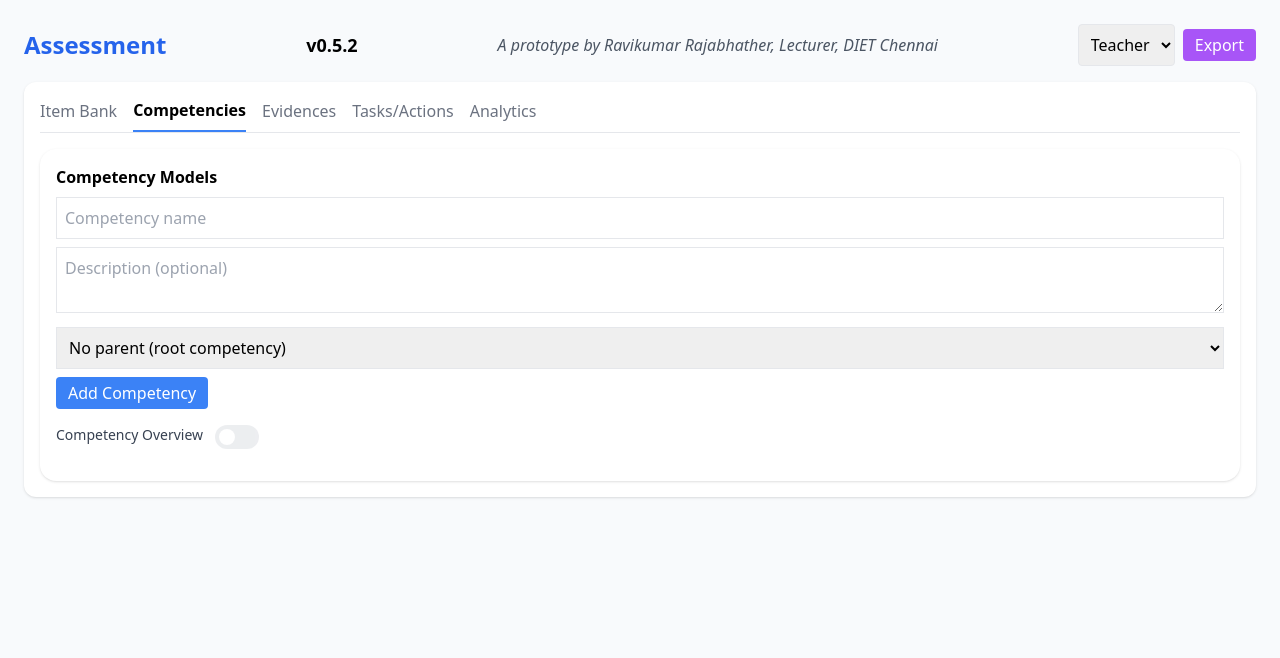
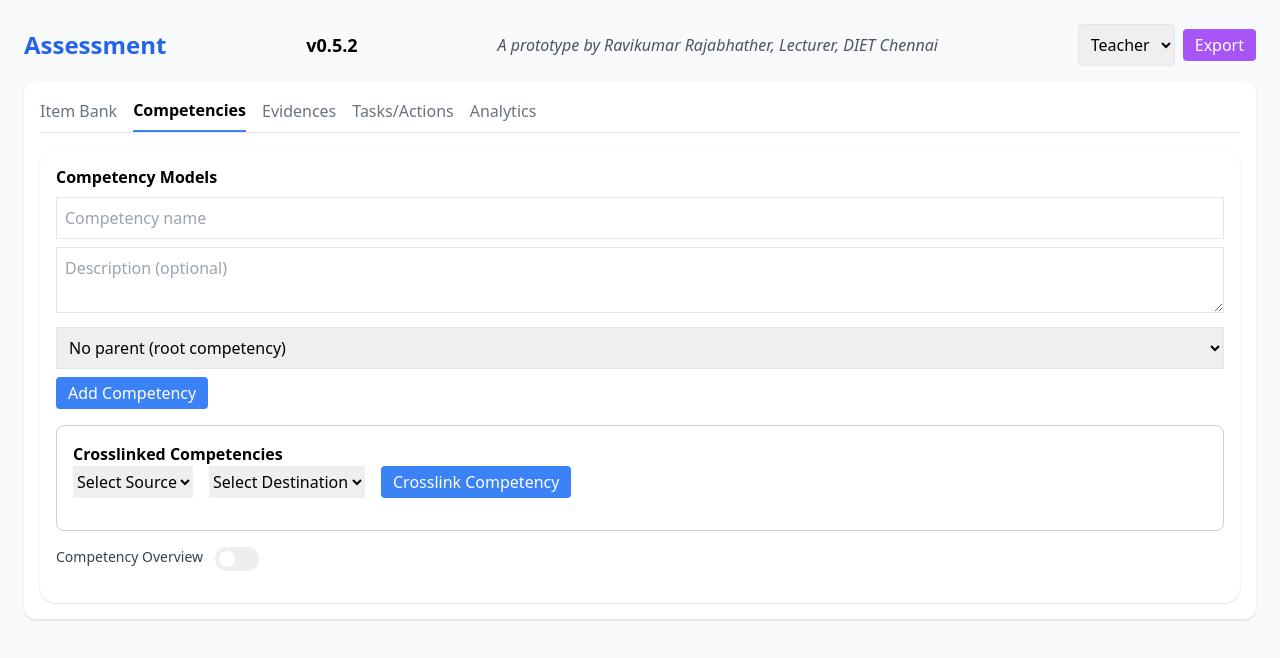
Before and after one commit to rvkmar/ecd-assessment, a React (Vite) app: page / in a window 1280 px wide. Both pictures are taken after a click on the button "Competencies". Shown: the top 658 px of the page. Built offline with nearby package versions, Linux system fonts and the light colour scheme.

Commit message:
crosslinked competencies with chart

```diff
--- /dev/null
+++ b/src/components/CompetencyLinker.jsx
@@ -0,0 +1,149 @@
+import React, { useState, useEffect, useRef } from "react";
+import { loadDB, saveDB } from "../utils/db";
+
+const CompetencyLinker = ({ competencies = [], onLinksChange }) => {
+  const [links, setLinks] = useState([]);
+  const [source, setSource] = useState("");
+  const [destination, setDestination] = useState("");
+  const [modalIndex, setModalIndex] = useState(null);
+  const initialized = useRef(false);
+
+  useEffect(() => {
+    if (!initialized.current) {
+      const db = loadDB();
+      let savedLinks = db.competencyLinks || [];
+
+      savedLinks = savedLinks.filter(
+        (l) =>
+          competencies.some((c) => c.id === l.sourceId) &&
+          competencies.some((c) => c.id === l.destId)
+      );
+
+      setLinks(savedLinks);
+      if (onLinksChange) onLinksChange(savedLinks);
+
+      db.competencyLinks = savedLinks;
+      saveDB(db);
+
+      initialized.current = true;
+    }
+  }, [competencies, onLinksChange]);
+
+  const persistLinks = (updatedLinks) => {
+    const db = loadDB();
+    db.competencyLinks = updatedLinks;
+    saveDB(db);
+    setLinks(updatedLinks);
+    if (onLinksChange) onLinksChange(updatedLinks);
+  };
+
+  const handleLink = () => {
+    if (source && destination && source !== destination) {
+      const newLink = { sourceId: source, destId: destination };
+      const updatedLinks = [...links, newLink];
+      persistLinks(updatedLinks);
+      setSource("");
+      setDestination("");
+    }
+  };
+
+  const handleRemove = (index) => {
+    const updatedLinks = links.filter((_, i) => i !== index);
+    persistLinks(updatedLinks);
+  };
+
+  const isLinkDisabled = !source || !destination || source === destination;
+
+  // Build label like cm1:..., cm2:..., cm1:Level1:..., cm1:Level2:...
+  const buildLabel = (c) => {
+    if (!c) return "";
+
+    // Walk up to the root to determine depth
+    let depth = 0;
+    let current = c;
+    let root = c;
+    while (current && current.parentId) {
+      depth++;
+      root = competencies.find((p) => p.id === current.parentId) || root;
+      current = competencies.find((p) => p.id === current.parentId);
+    }
+
+    // Determine root prefix
+    let rootPrefix = "";
+    if (root && root.name) {
+      if (root.name.toLowerCase().includes("oneself")) rootPrefix = "cm1";
+      if (root.name.toLowerCase().includes("others")) rootPrefix = "cm2";
+    }
+
+    if (depth === 0) {
+      return `${rootPrefix}:${c.name}`;
+    }
+
+    return `${rootPrefix}:Level${depth}:${c.name}`;
+  };
+
+  const formatLabel = (c) => buildLabel(c);
+
+  return (
+    <div className="competency-linker" style={{ marginTop: "1rem", padding: "1rem", border: "1px solid #ccc", borderRadius: "8px" }}>
+      <h3 className="font-semibold">Crosslinked Competencies</h3>
+
+      <div style={{ display: "flex", gap: "1rem", marginBottom: "1rem" }}>
+        <select value={source} onChange={(e) => setSource(e.target.value)}>
+          <option value="">Select Source</option>
+          {competencies.map((c) => (
+            <option key={c.id} value={c.id}>{formatLabel(c)}</option>
+          ))}
+        </select>
+
+        <select value={destination} onChange={(e) => setDestination(e.target.value)}>
+          <option value="">Select Destination</option>
+          {competencies.map((c) => (
+            <option key={c.id} value={c.id}>{formatLabel(c)}</option>
+          ))}
+        </select>
+
+        <button onClick={handleLink} disabled={isLinkDisabled} className="px-3 py-1 bg-blue-500 text-white rounded">
+          Crosslink Competency
+        </button>
+      </div>
+
+      <div className="linked-competencies">
+        {/* <h4>Crosslinked Competencies</h4> */}
+        <ul>
+          {links.map((l, idx) => {
+            const src = competencies.find((c) => c.id === l.sourceId);
+            const dest = competencies.find((c) => c.id === l.destId);
+            return (
+              <li key={idx} className="flex items-center gap-2">
+                {formatLabel(src)} → {formatLabel(dest)}
+                <button onClick={() => setModalIndex(idx)} className="text-xs bg-red-500 text-white px-2 py-0.5 rounded">
+                  Remove
+                </button>
+              </li>
+            );
+          })}
+        </ul>
+      </div>
+
+      {modalIndex !== null && (
+        <div className="fixed inset-0 flex items-center justify-center bg-black bg-opacity-30 z-50">
+          <div className="bg-white p-4 rounded shadow-md w-64 relative z-50">
+            <h4 className="font-semibold mb-2">Confirm Delete</h4>
+            <p className="mb-4">Remove this link?</p>
+            <div className="flex justify-end gap-2">
+              <button className="px-3 py-1 bg-gray-300 rounded" onClick={() => setModalIndex(null)}>
+                Cancel
+              </button>
+              <button className="px-3 py-1 bg-red-500 text-white rounded" onClick={() => { handleRemove(modalIndex); setModalIndex(null); }}>
+                Remove
+              </button>
+            </div>
+          </div>
+        </div>
+      )}
+    </div>
+  );
+};
+
+export default CompetencyLinker;
--- a/src/components/CompetencyModelBuilder.jsx
+++ b/src/components/CompetencyModelBuilder.jsx
@@ -4,83 +4,10 @@ import { loadDB, saveDB, renumberRootCompetencies } from "../utils/db";
 import Modal from "./Modal";
 import Card from "./Card";
 
-// competency model graph view
-import ReactFlow, { Background } from "reactflow";
-import "reactflow/dist/style.css";
-import dagre from "dagre";
+import CompetencyLinker from "./CompetencyLinker";
+import CompetencyOverview from "./CompetencyOverview";
 
-const nodeWidth = 60;
-const nodeHeight = 25;
-
-function getLayoutedElements(competencies) {
-  const g = new dagre.graphlib.Graph();
-  g.setDefaultEdgeLabel(() => ({}));
-  g.setGraph({ rankdir: "TB" }); // Top-to-Bottom layout
-
-  // add nodes
-  competencies.forEach((c) => {
-    g.setNode(c.id, { width: nodeWidth, height: nodeHeight });
-  });
-
-  // add edges
-  competencies
-    .filter((c) => c.parentId)
-    .forEach((c) => {
-      g.setEdge(c.parentId, c.id);
-    });
-
-  dagre.layout(g);
-
-    const nodes = competencies.map((c) => {
-    const pos = g.node(c.id);
-    return {
-      id: c.id,
-      data: { label: c.name },
-      position: { x: pos.x - nodeWidth / 2, y: pos.y - nodeHeight / 2 },
-      style: {
-        background: "#10b981", // green circle
-        color: "white",
-        borderRadius: "50%",
-        width: nodeWidth,
-        height: nodeWidth,
-        display: "flex",
-        justifyContent: "center",
-        alignItems: "center",
-        fontSize: "8px",   // 👈 smaller font
-        textAlign: "center",
-        lineHeight: "1.1",
-        padding: "2px",
-      },
-    };
-  });
-
-
-  const edges = competencies
-    .filter((c) => c.parentId)
-    .map((c) => ({
-      id: `e${c.parentId}-${c.id}`,
-      source: c.parentId,
-      target: c.id,
-      animated: true,
-      style: { stroke: "#10b981", strokeWidth: 2 },
-    }));
-
-  return { nodes, edges };
-}
-
-function CompetencyGraph({ competencies }) {
-  const { nodes, edges } = getLayoutedElements(competencies);
-
-  return (
-    <div style={{ width: "100%", height: 500 }} className="border rounded">
-      <ReactFlow nodes={nodes} edges={edges} fitView>
-        <Background />
-      </ReactFlow>
-    </div>
-  );
-}
-
-function CompetencyTree({ nodes, parentId = null, onEdit, onRemove, level = 0, rootIndex = 1 }) {
+function CompetencyTree({ nodes, parentId = null, onEdit, onRemove, level = 0 }) {
   const [expanded, setExpanded] = useState({});
   const children = nodes.filter((n) => n.parentId === parentId);
 
@@ -88,7 +15,7 @@ function CompetencyTree({ nodes, parentId = null, onEdit, onRemove, level = 0, r
 
   return (
     <ul className="pl-8 border-l-2 border-gray-300">
-      {children.map((node, idx) => {
+      {children.map((node) => {
         const labelPrefix =
           level === 0 ? `${node.modelLabel || "cm?"}:` : `Level ${level}:`;
 
@@ -161,9 +88,7 @@ function getCompetencyOptions(nodes, parentId = null, level = 0) {
       label: `${"— ".repeat(level)}${labelPrefix} ${c.name}`,
     });
 
-    options = options.concat(
-      getCompetencyOptions(nodes, c.id, level + 1)
-    );
+    options = options.concat(getCompetencyOptions(nodes, c.id, level + 1));
   });
 
   return options;
@@ -176,7 +101,8 @@ export default function CompetencyModels({ notify }) {
   const [draftParentId, setDraftParentId] = useState("");
   const [editId, setEditId] = useState(null);
   const [modal, setModal] = useState({ open: false, id: null });
-  const [showGraph, setShowGraph] = useState(false); // 👈 Toggle disabled by default
+  const [showGraph, setShowGraph] = useState(false);
+  const [links, setLinks] = useState([]);
 
   const saveCompetency = () => {
     if (!draftName.trim()) return notify("Enter competency name");
@@ -195,7 +121,6 @@ export default function CompetencyModels({ notify }) {
       );
       notify("Competency updated.");
     } else {
-      // count existing root competencies
       const rootCount = db.competencyModels.filter((c) => !c.parentId).length;
       const modelLabel = draftParentId ? null : `cm${rootCount + 1}`;
 
@@ -204,7 +129,7 @@ export default function CompetencyModels({ notify }) {
         name: draftName,
         description: draftDescription,
         parentId: draftParentId || null,
-        modelLabel: null,
+        modelLabel: modelLabel,
       });
       notify("Competency added.");
     }
@@ -264,6 +189,13 @@ export default function CompetencyModels({ notify }) {
         </button>
       </div>
 
+      <div className="my-4">
+        <CompetencyLinker
+          competencies={competencies}
+          onLinksChange={(updatedLinks) => setLinks(updatedLinks)}
+        />
+      </div>
+
       {/* Toggle for graph */}
       <div className="flex items-right gap-3 mb-4">
         <span className="text-sm font-medium text-gray-700">Competency Overview</span>
@@ -281,7 +213,6 @@ export default function CompetencyModels({ notify }) {
             }`}
           />
         </button>
-
       </div>
 
       <div className={`grid ${showGraph ? "md:grid-cols-2" : "grid-cols-1"} gap-4`}>
@@ -302,8 +233,7 @@ export default function CompetencyModels({ notify }) {
         {/* Right: Graph for overview (conditionally rendered) */}
         {showGraph && (
           <div>
-            {/* <h3 className="font-semibold mb-2">Visual Overview</h3> */}
-            <CompetencyGraph competencies={competencies} />
+            <CompetencyOverview competencies={competencies} links={links} />
           </div>
         )}
       </div>
--- /dev/null
+++ b/src/components/CompetencyOverview.jsx
@@ -0,0 +1,122 @@
+import React from "react";
+import ReactFlow, { Background } from "reactflow";
+import "reactflow/dist/style.css";
+import dagre from "dagre";
+
+const nodeWidth = 60;
+const nodeHeight = 25;
+
+function getLayoutedElements(competencies = [], links = [], edgeOptions = {}) {
+  if (!Array.isArray(competencies)) competencies = [];
+  if (!Array.isArray(links)) links = [];
+
+  const g = new dagre.graphlib.Graph();
+  g.setDefaultEdgeLabel(() => ({}));
+  g.setGraph({ rankdir: "TB" });
+
+  competencies.forEach((c) => {
+    if (c?.id) {
+      g.setNode(c.id, { width: nodeWidth, height: nodeHeight });
+    }
+  });
+
+  competencies
+    .filter((c) => c?.parentId)
+    .forEach((c) => {
+      g.setEdge(c.parentId, c.id);
+    });
+
+  dagre.layout(g);
+
+  const nodes = competencies.map((c) => {
+    const pos = g.node(c.id) || { x: 0, y: 0 };
+    return {
+      id: c.id,
+      data: { label: c.name || "" },
+      position: { x: pos.x - nodeWidth / 2, y: pos.y - nodeHeight / 2 },
+      style: {
+        background: "#10b981",
+        color: "white",
+        borderRadius: "50%",
+        width: nodeWidth,
+        height: nodeWidth,
+        display: "flex",
+        justifyContent: "center",
+        alignItems: "center",
+        fontSize: "8px",
+        textAlign: "center",
+        lineHeight: "1.1",
+        padding: "2px",
+      },
+    };
+  });
+
+  // Green hierarchy edges (no arrow)
+  const hierarchyEdges = competencies
+    .filter((c) => c?.parentId)
+    .map((c, idx) => ({
+      id: `e${c.parentId}-${c.id}`,
+      source: c.parentId,
+      target: c.id,
+      type: "bezier",
+      animated: true,
+      style: {
+        stroke: "#10b981",
+        strokeWidth: 2,
+        ...edgeOptions.style,
+      },
+      markerEnd: undefined,
+    }));
+
+  // Blue cross-links (lighter, tiny arrow)
+  const linkCountMap = {};
+  const linkEdges = links
+    .filter((l) => l?.sourceId && l?.destId)
+    .map((l, idx) => {
+      const key = `${l.sourceId}-${l.destId}`;
+      linkCountMap[key] = (linkCountMap[key] || 0) + 1;
+      const offsetIndex = linkCountMap[key];
+
+      return {
+        id: `link-${idx}`,
+        source: l.sourceId,
+        target: l.destId,
+        type: "bezier",
+        animated: true,
+        style: {
+          stroke: "rgba(100, 149, 237, 0.6)",
+          strokeWidth: 1.2,
+          strokeDasharray: "6,6",
+          ...edgeOptions.style,
+        },
+        markerEnd: {
+          type: "arrowclosed",
+          color: "rgba(100, 149, 237, 0.6)",
+          width: 6,
+          height: 6,
+        },
+      };
+    });
+
+  return { nodes, edges: [...hierarchyEdges, ...linkEdges] };
+}
+
+export default function CompetencyOverview({ competencies = [], links = [], edgeOptions = {} }) {
+  const { nodes, edges } = getLayoutedElements(competencies, links, edgeOptions);
+
+  return (
+    <div style={{ width: "100%", height: 500 }} className="border rounded">
+      <ReactFlow
+        nodes={nodes}
+        edges={edges}
+        fitView
+        nodesConnectable={false}
+        elementsSelectable={true}
+        defaultEdgeOptions={{ type: "bezier" }}
+        proOptions={{ hideAttribution: true }}
+      >
+        <Background />
+      </ReactFlow>
+    </div>
+  );
+}
```
